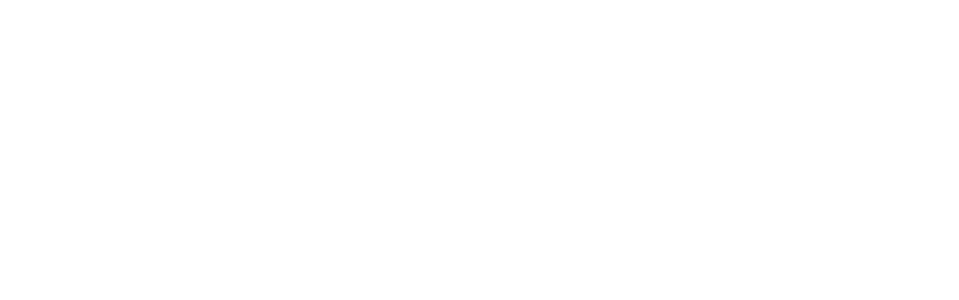
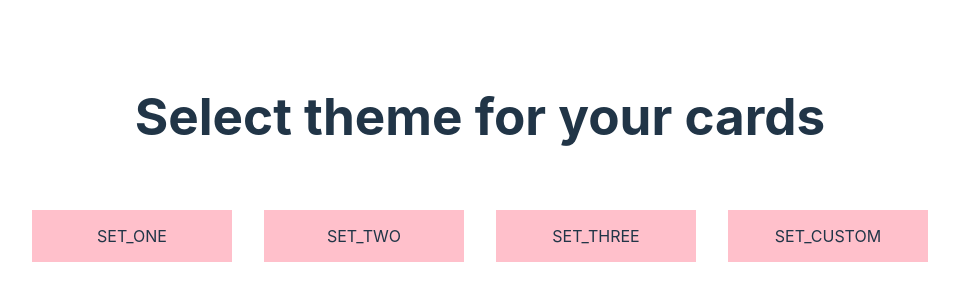
Before and after one commit to miloszolejnik/MemoryGame, a React (Vite) app: page /theme-selection in a window 1280 px wide. Before the commit this address had no page. Shown: the part 226-526 px from the top of the page, without its empty margins (160-1119 px from the left). Built offline with nearby package versions, Linux system fonts and the light colour scheme.

Commit message:
added theme selector for cards

```diff
--- a/src/App.tsx
+++ b/src/App.tsx
@@ -1,12 +1,17 @@
 import { createBrowserRouter, RouterProvider } from 'react-router-dom';
 import { HomePage } from './pages/homePage/HomePage';
 import NotFoundPage from './pages/errorPages/NotFoundPage';
+import { ThemeSelector } from './pages/themeSelector/ThemeSelector';
 
 const router = createBrowserRouter([
   {
     path: '/',
     element: <HomePage />,
     errorElement: <NotFoundPage />,
+  },
+  {
+    path: '/theme-selection',
+    element: <ThemeSelector />,
   },
 ]);
 
--- /dev/null
+++ b/src/components/themeSelectorComponents/ThemeCard.tsx
@@ -0,0 +1,14 @@
+import style from './style.module.scss';
+import { CardTheme } from '../../types/gameSettings';
+import { selectTheme } from '../../utils/selectTheme';
+
+export const ThemeCard = ({ Theme }: { Theme: CardTheme }) => {
+  function handleClick() {
+    selectTheme(Theme);
+  }
+  return (
+    <div className={style.ThemeCard} onClick={handleClick}>
+      <span>{Theme}</span>
+    </div>
+  );
+};
--- /dev/null
+++ b/src/components/themeSelectorComponents/style.module.scss
@@ -0,0 +1,5 @@
+.ThemeCard {
+  width: 100%;
+  padding: 1rem 2rem;
+  background-color: pink;
+}
--- a/src/index.css
+++ b/src/index.css
@@ -27,7 +27,9 @@
   margin: 0;
   padding: 0 2rem;
   display: flex;
+  align-items: center;
   justify-content: center;
+  text-align: center;
   max-width: 100vw;
   overflow-x: hidden;
   min-height: 100vh;
--- a/src/pages/homePage/HomePage.tsx
+++ b/src/pages/homePage/HomePage.tsx
@@ -3,14 +3,18 @@
 import style from './style.module.scss';
 
 export function HomePage() {
+  const difficulty = Object.values(Difficulty).filter(
+    (val) => typeof val === 'number'
+  );
+
   return (
     <div className={style.HomePage}>
       <h1>Memory Game</h1>
       <h2>Select Difficulty LvL</h2>
       <div className={style.CardContainer}>
-        <DifficultyLvlCard difficulty={Difficulty.EASY} />
-        <DifficultyLvlCard difficulty={Difficulty.MEDIUM} />
-        <DifficultyLvlCard difficulty={Difficulty.HARD} />
+        {difficulty.map((lvl) => (
+          <DifficultyLvlCard key={lvl} difficulty={lvl} />
+        ))}
       </div>
     </div>
   );
--- /dev/null
+++ b/src/pages/themeSelector/ThemeSelector.tsx
@@ -0,0 +1,17 @@
+import { ThemeCard } from '../../components/themeSelectorComponents/ThemeCard';
+import { CardTheme } from '../../types/gameSettings';
+import style from './style.module.scss';
+export const ThemeSelector = () => {
+  const themes = Object.values(CardTheme);
+
+  return (
+    <div className={style.ThemeSelector}>
+      <h1>Select theme for your cards</h1>
+      <div className={style.CardContainer}>
+        {themes.map((theme) => (
+          <ThemeCard key={theme} Theme={theme} />
+        ))}
+      </div>
+    </div>
+  );
+};
--- /dev/null
+++ b/src/pages/themeSelector/style.module.scss
@@ -0,0 +1,7 @@
+.CardContainer {
+  display: grid;
+  grid-template-columns: repeat(auto-fit, minmax(10rem, 1fr));
+  padding: 2rem 10rem;
+  justify-content: center;
+  gap: 2rem;
+}
--- a/src/utils/changeDifficulty.tsx
+++ b/src/utils/changeDifficulty.tsx
@@ -7,7 +7,6 @@
 
   const changeDifficulty = (difficulty: Difficulty) => {
     useMemoryGameStore.setState({ difficulty });
-    console.log(useMemoryGameStore.getState().difficulty);
     navigate('/theme-selection');
   };
 
--- /dev/null
+++ b/src/utils/selectTheme.tsx
@@ -0,0 +1,7 @@
+import { useMemoryGameStore } from '../store/store';
+import { CardTheme } from '../types/gameSettings';
+
+export function selectTheme(theme: CardTheme) {
+  useMemoryGameStore.setState({ cardTheme: theme });
+  console.log(useMemoryGameStore.getState());
+}
```
Also changed, not shown: src/components/homePageComponents/DifficultyLvlCard.tsx (+4 -4 lines).
